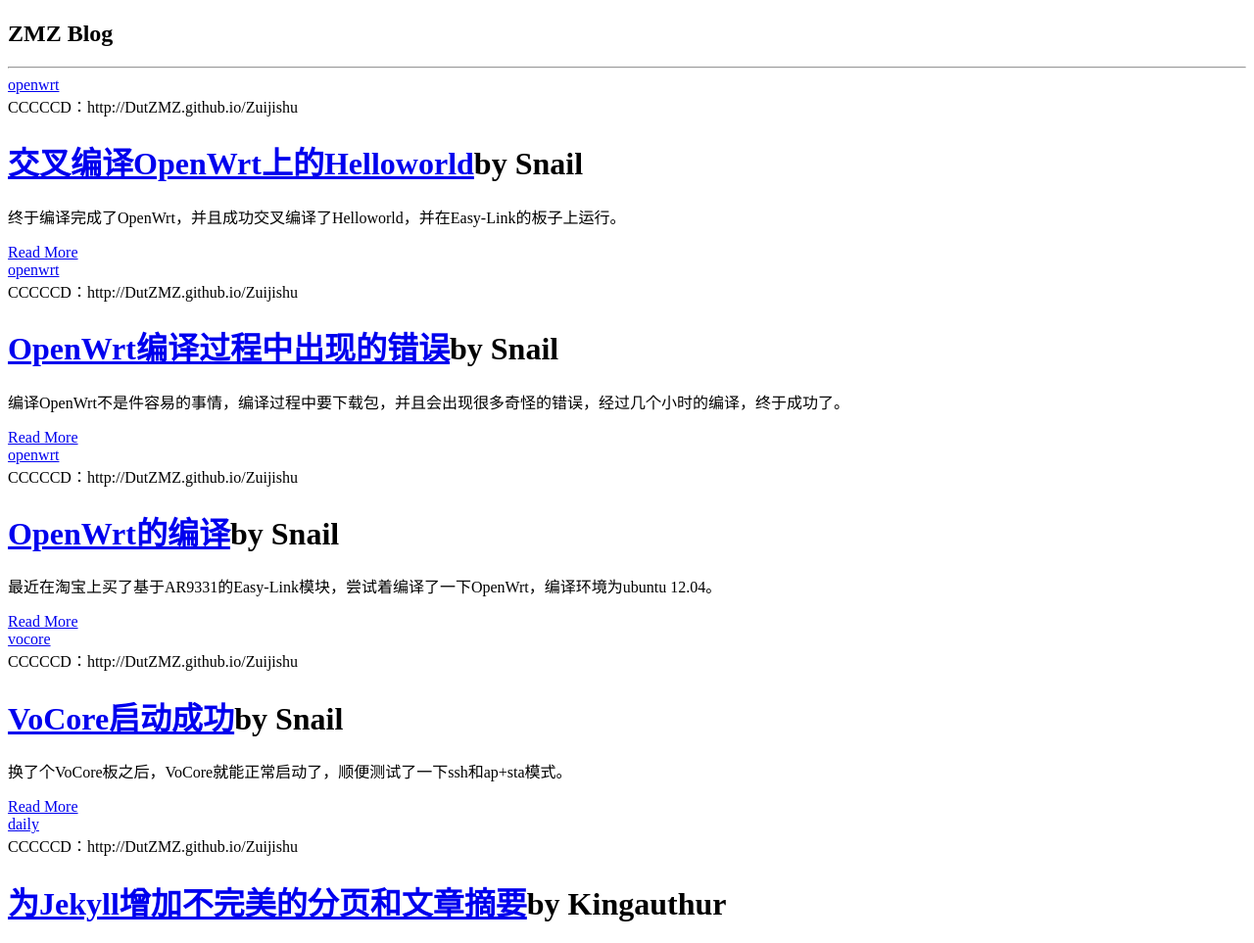
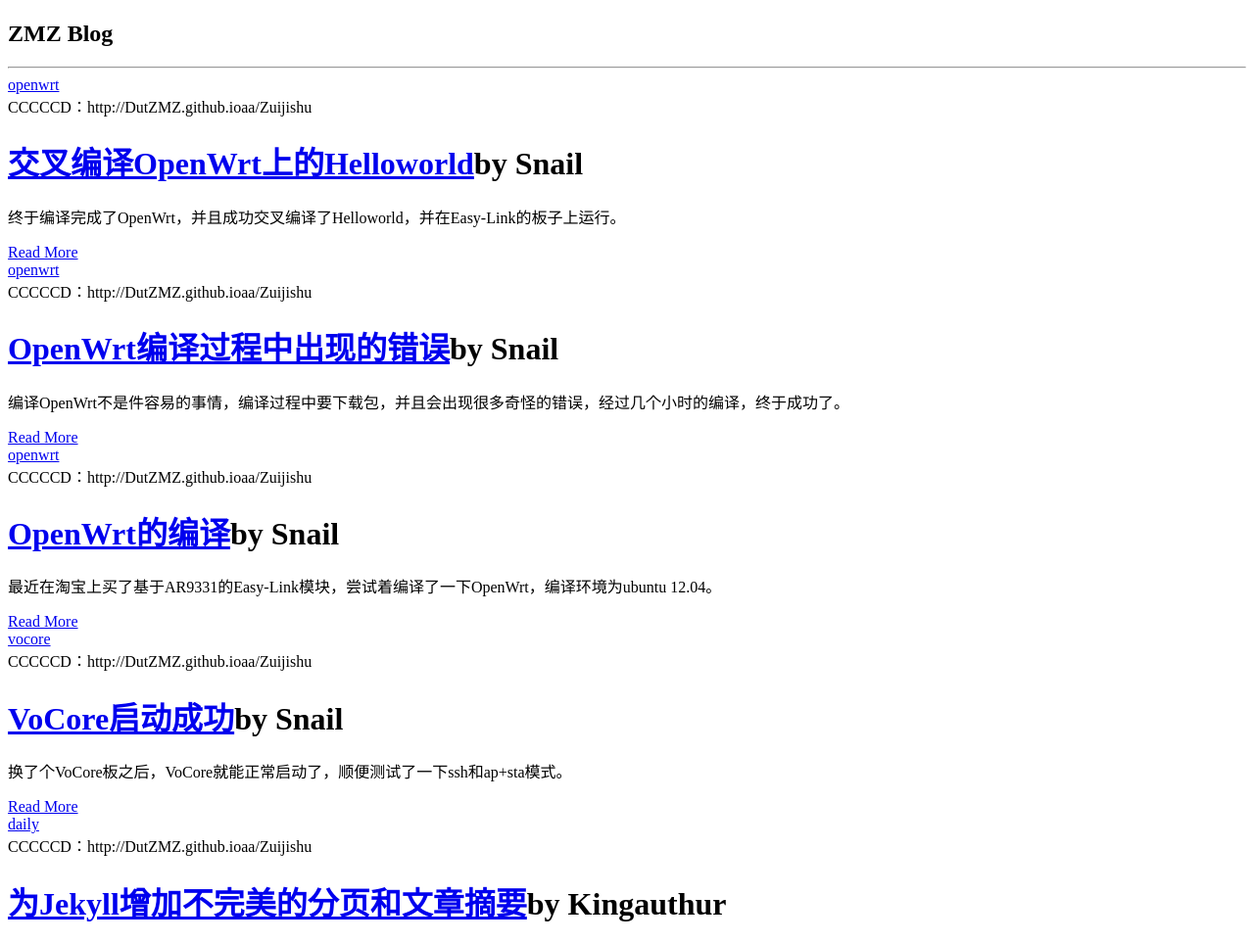
Before and after one commit to DutZMZ/Zuijishu, a Jekyll site: the page built from index.html, in a window 1280 px wide. Shown: the part 202-1165 px from the top of the page at 98% size. Built offline with Jekyll 4.4.1, drawn with Linux system fonts in a browser that asks for light colours; nearby versions of some CDN libraries; library files that are not in the unit come from our copies; the list of posts is cut into pages by our own code; some of the changed lines change nothing that is shown.

Commit message:
Update _config.yml

```diff
--- a/_config.yml
+++ b/_config.yml
@@ -1,8 +1,8 @@
 # This is the default format.
 # For more see: http://jekyllrb.com/docs/permalinks/
 permalink: /:categories/:year/:month/:day/:title
-baseurl: http://DutZMZ.github.io/Zuijishu
-url: http://DutZMZ.github.io
+#baseurl: http://DutZMZ.github.io/Zuijishu
+url: http://DutZMZ.github.ioaa
 #baseurl:/
 exclude: [".rvmrc", ".rbenv-version", "README.md", "Rakefile", "changelog.md"]
 pygments: true
```
